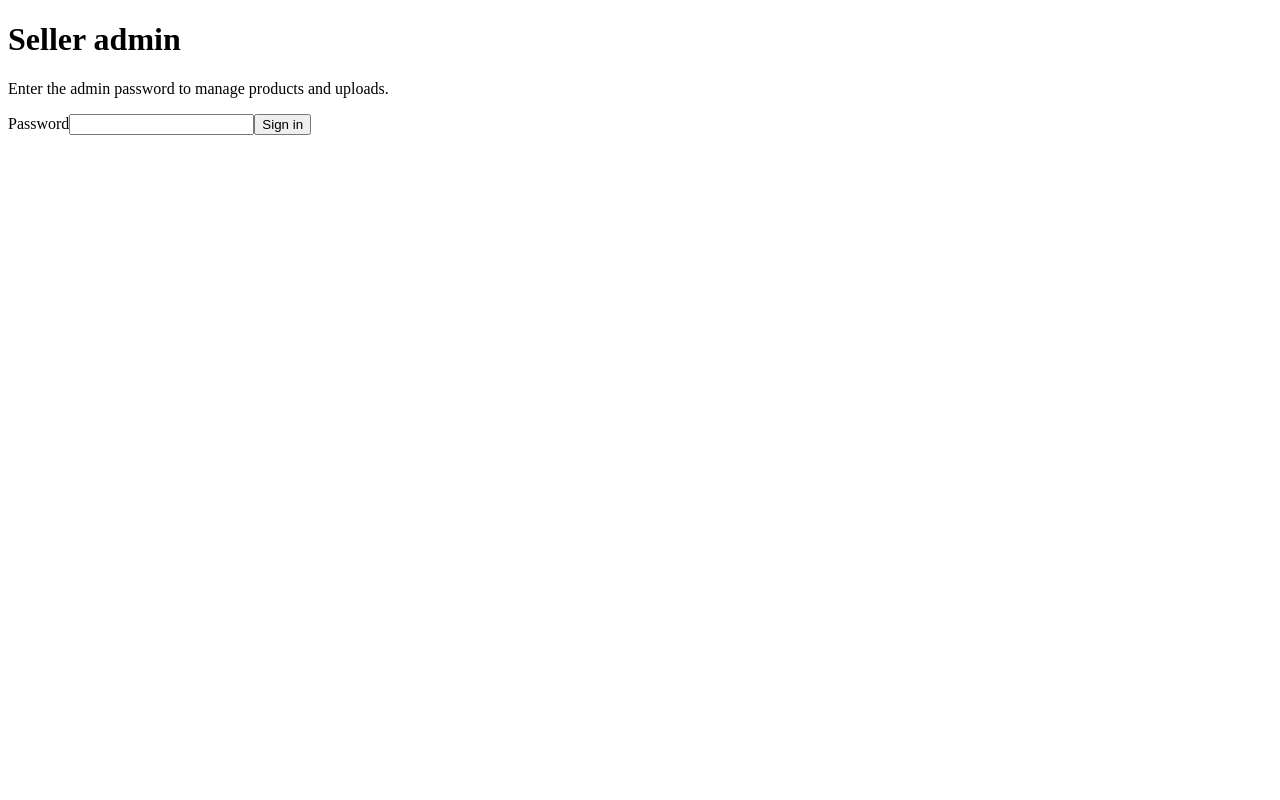
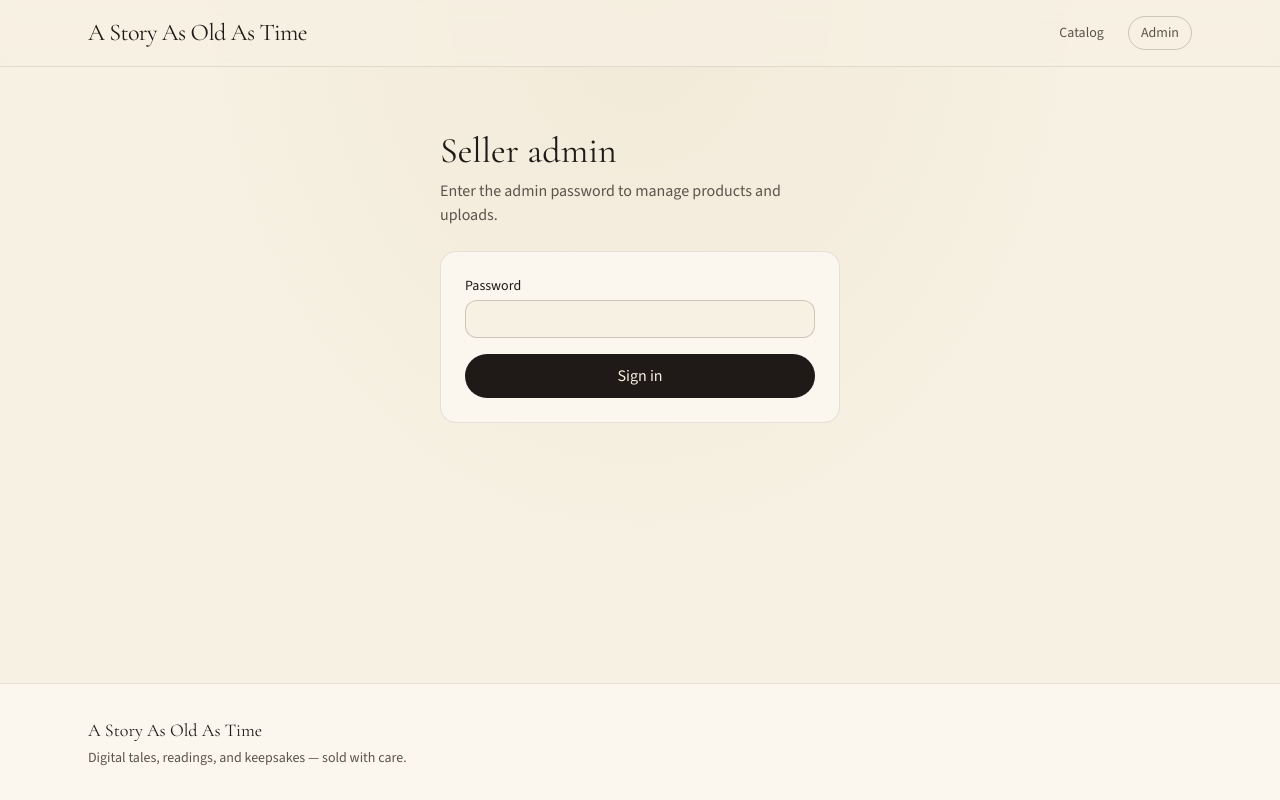
Before and after one commit to cameronthreadgill3/astoryasoldastime, a Next.js app: page /admin in a window 1280 px wide. Built offline with nearby package versions, Linux system fonts and the light colour scheme; no server answers.

Commit message:
Add checkout and layout

```diff
--- /dev/null
+++ b/src/app/checkout/CheckoutClient.tsx
@@ -0,0 +1,74 @@
+"use client";
+
+import { useRouter } from "next/navigation";
+import { FormEvent, useState } from "react";
+
+export function CheckoutClient({
+  productId,
+  demo,
+}: {
+  productId: string;
+  demo: boolean;
+}) {
+  const router = useRouter();
+  const [email, setEmail] = useState("");
+  const [error, setError] = useState<string | null>(null);
+  const [loading, setLoading] = useState(false);
+
+  async function onSubmit(e: FormEvent) {
+    e.preventDefault();
+    setError(null);
+    setLoading(true);
+    try {
+      const endpoint = demo ? "/api/checkout/demo" : "/api/checkout";
+      const res = await fetch(endpoint, {
+        method: "POST",
+        headers: { "Content-Type": "application/json" },
+        body: JSON.stringify({ productId, email }),
+      });
+      const data = await res.json();
+      if (!res.ok) {
+        setError(data.error || "Checkout failed");
+        setLoading(false);
+        return;
+      }
+      if (data.url) {
+        window.location.href = data.url;
+        return;
+      }
+      if (data.successUrl) {
+        router.push(data.successUrl);
+        return;
+      }
+      setError("Unexpected response");
+      setLoading(false);
+    } catch {
+      setError("Network error");
+      setLoading(false);
+    }
+  }
+
+  return (
+    <form onSubmit={onSubmit} className="space-y-4">
+      <label className="block text-sm text-ink">
+        Email for receipt
+        <input
+          type="email"
+          required
+          value={email}
+          onChange={(e) => setEmail(e.target.value)}
+          className="mt-1 w-full rounded-xl border border-ink/20 bg-parchment px-3 py-2 text-ink outline-none focus:border-wine"
+          placeholder="you@example.com"
+        />
+      </label>
+      {error ? <p className="text-sm text-wine" role="alert">{error}</p> : null}
+      <button
+        type="submit"
+        disabled={loading}
+        className="w-full rounded-full bg-wine px-4 py-3 font-medium text-parchment hover:bg-ink disabled:opacity-60"
+      >
+        {loading ? "Please wait…" : demo ? "Complete demo purchase" : "Pay with Stripe"}
+      </button>
+    </form>
+  );
+}
--- /dev/null
+++ b/src/app/checkout/page.tsx
@@ -0,0 +1,39 @@
+import { CheckoutClient } from "./CheckoutClient";
+import { getProduct } from "@/lib/store";
+import { hasStripe } from "@/lib/config";
+import { formatPrice } from "@/lib/format";
+import Link from "next/link";
+import { notFound } from "next/navigation";
+
+export const dynamic = "force-dynamic";
+
+export default async function CheckoutPage({
+  searchParams,
+}: {
+  searchParams: Promise<{ productId?: string }>;
+}) {
+  const { productId } = await searchParams;
+  if (!productId) notFound();
+  const product = await getProduct(productId);
+  if (!product || !product.active) notFound();
+  const stripe = hasStripe();
+
+  return (
+    <div className="mx-auto max-w-xl px-4 py-12 sm:px-6">
+      <p className="text-sm uppercase tracking-[0.2em] text-wine">Checkout</p>
+      <h1 className="mt-2 font-serif text-4xl text-ink">{product.title}</h1>
+      <p className="mt-2 text-ink-muted">{formatPrice(product.priceCents)}</p>
+      <div className="mt-6 rounded-2xl border border-ink/10 bg-cream p-6">
+        <p className="mb-4 text-sm text-ink-muted">
+          {stripe
+            ? "Stripe Checkout is configured. You'll be redirected to Stripe to pay."
+            : "Demo mode: no Stripe keys detected. We'll create a purchase and download token instantly."}
+        </p>
+        <CheckoutClient productId={product.id} demo={!stripe} />
+      </div>
+      <Link href={`/products/${product.id}`} className="mt-6 inline-block text-sm text-ink-muted underline">
+        Cancel
+      </Link>
+    </div>
+  );
+}
--- /dev/null
+++ b/src/app/globals.css
@@ -0,0 +1,39 @@
+@import "tailwindcss";
+
+:root {
+  --parchment: #f7f1e3;
+  --cream: #fbf7ef;
+  --ink: #1f1a17;
+  --ink-muted: #5c534c;
+  --wine: #6b3a3a;
+  --gold: #b08d57;
+  --leaf: #3f5a45;
+}
+
+@theme inline {
+  --color-parchment: var(--parchment);
+  --color-cream: var(--cream);
+  --color-ink: var(--ink);
+  --color-ink-muted: var(--ink-muted);
+  --color-wine: var(--wine);
+  --color-gold: var(--gold);
+  --color-leaf: var(--leaf);
+  --font-sans: var(--font-body);
+  --font-serif: var(--font-display);
+}
+
+body {
+  background:
+    radial-gradient(ellipse at top, rgba(176, 141, 87, 0.08), transparent 50%),
+    var(--parchment);
+  color: var(--ink);
+  font-family: var(--font-body), ui-sans-serif, system-ui, sans-serif;
+}
+
+.font-serif {
+  font-family: var(--font-display), ui-serif, Georgia, serif;
+}
+
+::selection {
+  background: rgba(107, 58, 58, 0.2);
+}
--- /dev/null
+++ b/src/app/layout.tsx
@@ -0,0 +1,42 @@
+import type { Metadata } from "next";
+import { Cormorant_Garamond, Source_Sans_3 } from "next/font/google";
+import { Footer } from "@/components/Footer";
+import { Header } from "@/components/Header";
+import "./globals.css";
+
+const display = Cormorant_Garamond({
+  variable: "--font-display",
+  subsets: ["latin"],
+  weight: ["400", "500", "600", "700"],
+});
+
+const body = Source_Sans_3({
+  variable: "--font-body",
+  subsets: ["latin"],
+  weight: ["400", "500", "600", "700"],
+});
+
+export const metadata: Metadata = {
+  title: {
+    default: "A Story As Old As Time",
+    template: "%s · A Story As Old As Time",
+  },
+  description:
+    "A warm digital storefront for books, readings, and story keepsakes.",
+};
+
+export default function RootLayout({
+  children,
+}: Readonly<{
+  children: React.ReactNode;
+}>) {
+  return (
+    <html lang="en" className={`${display.variable} ${body.variable} h-full`}>
+      <body className="min-h-full flex flex-col antialiased">
+        <Header />
+        <main className="flex-1">{children}</main>
+        <Footer />
+      </body>
+    </html>
+  );
+}
```
